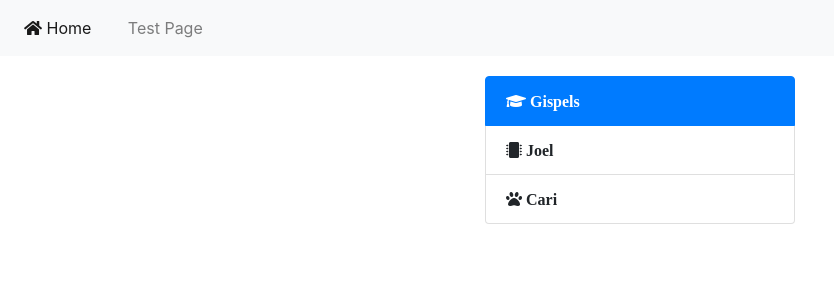
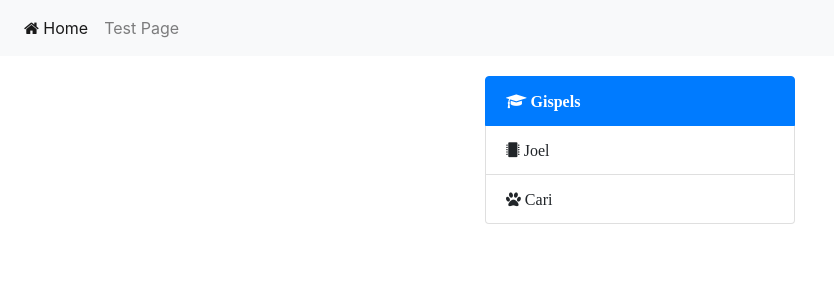
Before and after one commit to noahzarro/eth-lerngruppe, a PHP site: page / in a window 1280 px wide. Shown: the top 300 px of the page, without its empty margins (0-834 px from the left). Run offline with PHP 8.4, Linux system fonts and the light colour scheme.

Commit message:
nav.json fix

```diff
--- a/index.php
+++ b/index.php
@@ -7,7 +7,8 @@
     <!-- Bootstrap CSS file -->
     <link rel="stylesheet" href="https://stackpath.bootstrapcdn.com/bootstrap/4.3.1/css/bootstrap.min.css" integrity="sha384-ggOyR0iXCbMQv3Xipma34MD+dH/1fQ784/j6cY/iJTQUOhcWr7x9JvoRxT2MZw1T" crossorigin="anonymous">
     <!-- Font Awesome CSS -->
-    <link rel="stylesheet" href="https://use.fontawesome.com/releases/v5.7.0/css/all.css" integrity="sha384-lZN37f5QGtY3VHgisS14W3ExzMWZxybE1SJSEsQp9S+oqd12jhcu+A56Ebc1zFSJ" crossorigin="anonymous">    <style>
+    <link rel="stylesheet" href="https://stackpath.bootstrapcdn.com/font-awesome/4.7.0/css/font-awesome.min.css" integrity="sha384-wvfXpqpZZVQGK6TAh5PVlGOfQNHSoD2xbE+QkPxCAFlNEevoEH3Sl0sibVcOQVnN" crossorigin="anonymous">
+    <style>
     .bs-example{
         margin: 20px;
     }
```
